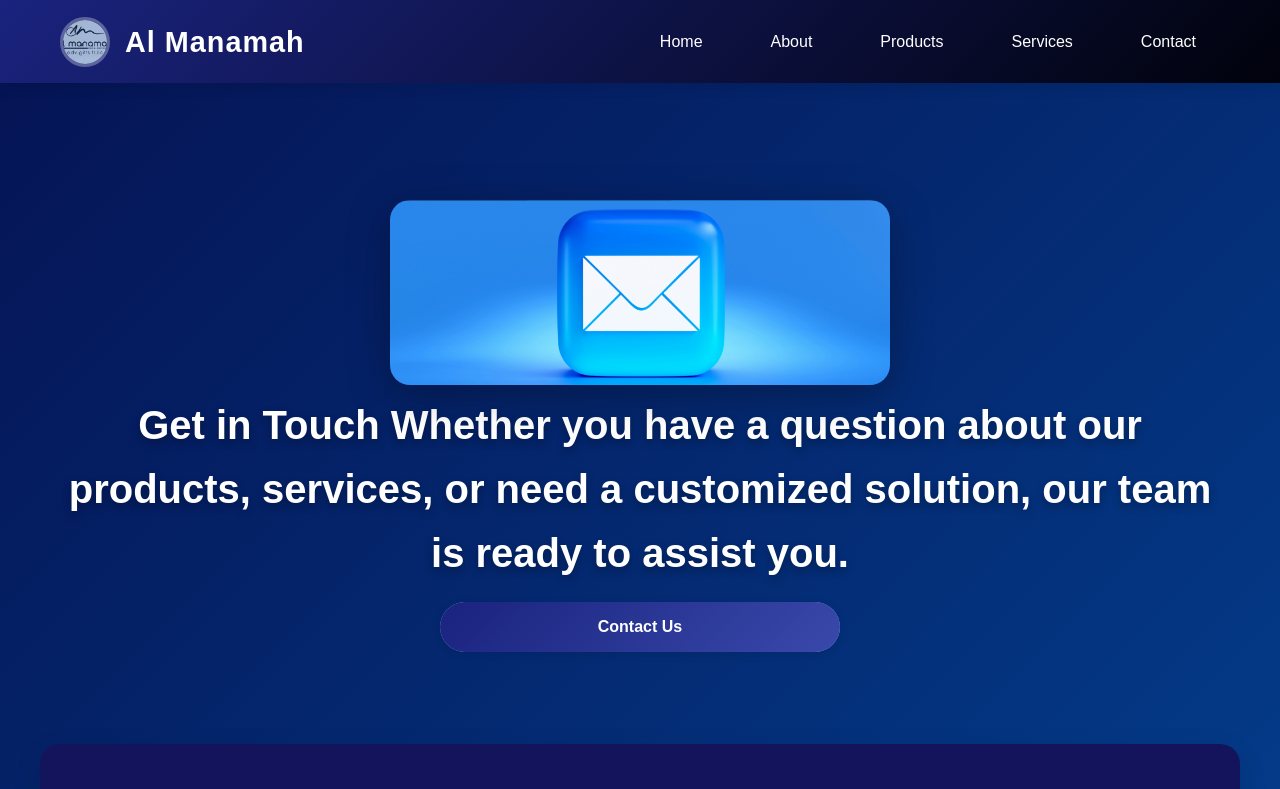
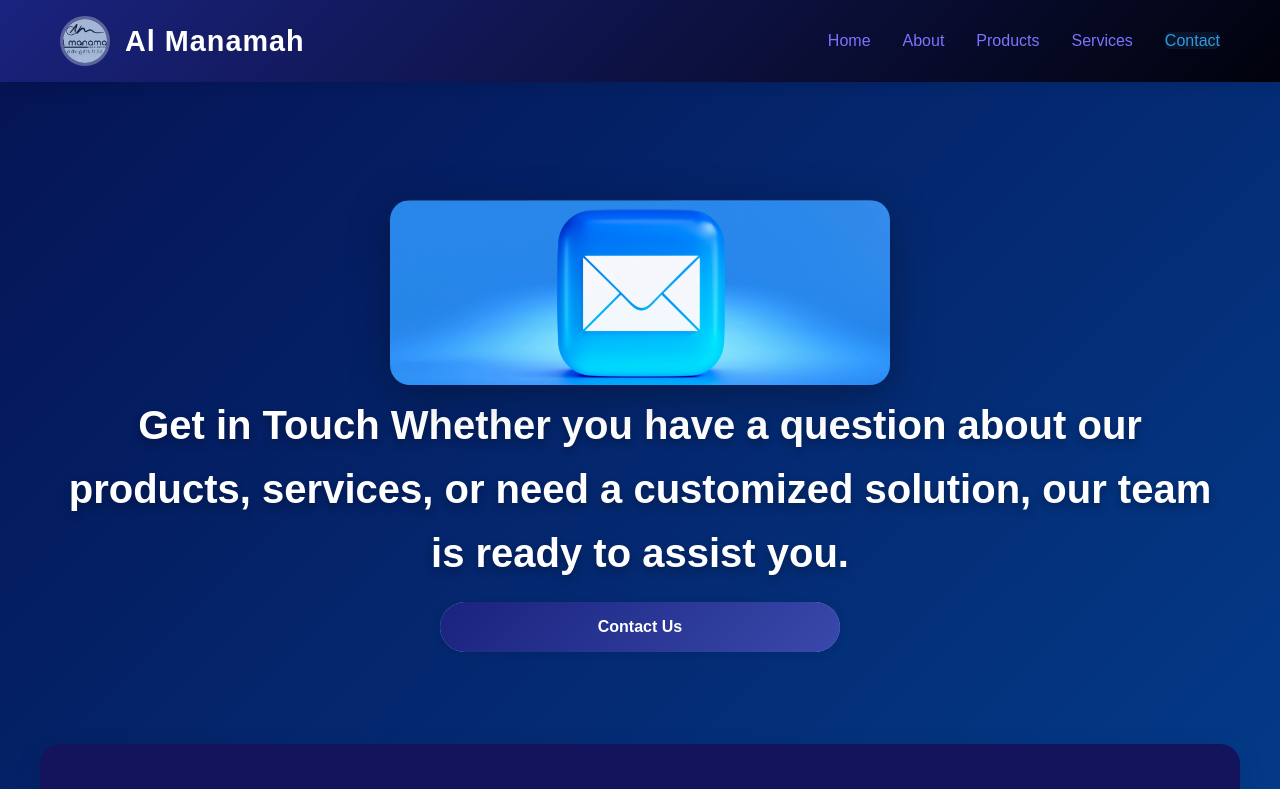
Before and after one commit to GianKey247/CIC_AlManamah_Fixed, a plain HTML site: page contacts.html in a window 1280 px wide. Shown: the top 789 px of the page. Drawn offline with Linux system fonts and the light colour scheme.

Commit message:
refactor(ui): update navbar links styling and structure

```diff
--- a/CSS/about.css
+++ b/CSS/about.css
@@ -28,6 +28,14 @@ body {
     z-index: 1000;
     box-shadow: 0 2px 10px rgba(0,0,0,0.1);
     transition: all 0.3s ease;
+}
+
+.nav-links a:hover,.nav-links a.active {
+    background: rgba(129, 98, 255, 0.758);;
+}
+
+.nav-links a {
+    color: white;
 }
 
 .nav-container {
@@ -74,42 +82,6 @@ body {
     font-weight: bold;
     text-shadow: 2px 2px 4px rgba(0,0,0,0.3);
 }
-
-.nav-links {
-    display: flex;
-    gap: 2rem;
-}
-
-.nav-links a {
-    color: white;
-    text-decoration: none;
-    padding: 0.5rem 1rem;
-    border-radius: 25px;
-    transition: all 0.3s ease;
-    position: relative;
-    overflow: hidden;
-}
-
-.nav-links a::before {
-    content: '';
-    position: absolute;
-    top: 0;
-    left: -100%;
-    width: 100%;
-    height: 100%;
-    background: linear-gradient(90deg, transparent, rgba(255,255,255,0.2), transparent);
-    transition: left 0.5s;
-}
-
-.nav-links a:hover::before {
-    left: 100%;
-}
-
-.nav-links a:hover, .nav-links a.active {
-    background: rgba(129, 98, 255, 0.758);
-    transform: translateY(-2px);
-}
-
 
 
 /* Hero Section */
--- a/CSS/contacts.css
+++ b/CSS/contacts.css
@@ -63,26 +63,13 @@ body {
     letter-spacing: 1px;
 }
 
-.nav-links {
-    display: flex;
-    gap: 2rem;
-    align-items: center;
+.nav-links a:hover,.nav-links a.active {
+    color: #3498db;
+    background: rgba(52, 152, 219, 0.1);
 }
 
-.nav-button {
-    color: white;
-    text-decoration: none;
-    padding: 0.8rem 1.5rem;
-    border-radius: 25px;
-    transition: all 0.3s ease;
-    font-weight: 500;
-    position: relative;
-    overflow: hidden;
-}
-
-.nav-button:hover {
-    background: rgba(96, 112, 255, 0.667);
-    transform: translateY(-2px);
+.nav-links a {
+    color: #7c73ff;
 }
 
 /* Hero Section */
@@ -339,11 +326,6 @@ footer {
 /* Responsive Design */
 @media (max-width: 768px) {
 
-    .nav-button {
-        margin: 0.5rem 0;
-        border-radius: 0;
-    }
-
     .hero-content {
         flex-direction: column;
         gap: 2rem;
--- a/CSS/home.css
+++ b/CSS/home.css
@@ -75,41 +75,48 @@ body {
   background-clip: text;
 }
 
-.nav-links {
-  display: flex;
-  list-style: none;
-  gap: 2rem;
-  align-items: center;
+/*.nav-links {*/
+/*  display: flex;*/
+/*  list-style: none;*/
+/*  gap: 2rem;*/
+/*  align-items: center;*/
+/*}*/
+
+/*.nav-links a {*/
+/*  text-decoration: none;*/
+/*  color: #7c73ff;*/
+/*  font-weight: 500;*/
+/*  transition: all 0.3s ease;*/
+/*  position: relative;*/
+/*}*/
+
+/*.nav-links a::after {*/
+/*  content: '';*/
+/*  position: absolute;*/
+/*  bottom: -5px;*/
+/*  left: 0;*/
+/*  width: 0;*/
+/*  height: 2px;*/
+/*  background: linear-gradient(135deg, #264bee 0%, #240ae9 100%);*/
+/*  transition: width 0.3s ease;*/
+/*}*/
+
+/*.nav-links a:hover::after {*/
+/*  width: 100%;*/
+/*}*/
+
+/*.nav-links a:hover {*/
+/*  color: #667eea;*/
+/*}*/
+
+.nav-links a:hover,.nav-links a.active {
+  color: #3498db;
+  background: rgba(52, 152, 219, 0.1);
 }
 
 .nav-links a {
-  text-decoration: none;
   color: #7c73ff;
-  font-weight: 500;
-  transition: all 0.3s ease;
-  position: relative;
 }
-
-.nav-links a::after {
-  content: '';
-  position: absolute;
-  bottom: -5px;
-  left: 0;
-  width: 0;
-  height: 2px;
-  background: linear-gradient(135deg, #264bee 0%, #240ae9 100%);
-  transition: width 0.3s ease;
-}
-
-.nav-links a:hover::after {
-  width: 100%;
-}
-
-.nav-links a:hover {
-  color: #667eea;
-}
-
-
 /* Hero Section */
 .hero {
   position: relative;
--- a/CSS/products.css
+++ b/CSS/products.css
@@ -75,40 +75,13 @@ img, video {
   box-shadow: 0 4px 12px rgba(120, 183, 255, 0.3);
 }
 
-.nav-links {
-  display: flex;
-  gap: 20px;
-  transition: all 0.3s ease;
+.nav-links a:hover,.nav-links a.active {
+  color: #3498db;
+  background: rgba(52, 152, 219, 0.1);
 }
 
-.nav-button {
-  padding: 12px 20px;
-  background: linear-gradient(45deg, #343f70, #4f5d94);
-  border-radius: 8px;
-  transition: all 0.3s ease;
-  position: relative;
-  overflow: hidden;
-}
-
-.nav-button::before {
-  content: '';
-  position: absolute;
-  top: 0;
-  left: -100%;
-  width: 100%;
-  height: 100%;
-  background: linear-gradient(90deg, transparent, rgba(255, 255, 255, 0.1), transparent);
-  transition: left 0.5s ease;
-}
-
-.nav-button:hover::before {
-  left: 100%;
-}
-
-.nav-button:hover {
-  background: linear-gradient(45deg, #4f5d94, #6b7bb8);
-  transform: translateY(-2px);
-  box-shadow: 0 4px 12px rgba(120, 183, 255, 0.2);
+.nav-links a {
+  color: #7c73ff;
 }
 
 .burger {
--- a/CSS/services.css
+++ b/CSS/services.css
@@ -56,21 +56,9 @@ body {
     color: #d4eaff;
 }
 
-.nav-links {
-    display: flex;
-    list-style: none;
-    gap: 2rem;
-    margin: 0;
-    padding: 0;
-}
 
 .nav-links a {
-    text-decoration: none;
     color: #abd8fe;
-    font-weight: 500;
-    transition: all 0.3s ease;
-    padding: 0.5rem 1rem;
-    border-radius: 5px;
 }
 
 .nav-links a:hover,
@@ -154,7 +142,6 @@ body {
 }
 
 .services-grid {
-    background-color:hsl(from color h s l);
     display: grid;
     grid-template-columns: repeat(auto-fit, minmax(350px, 1fr));
     gap: 40px;
@@ -313,22 +300,6 @@ body {
     color: #709dff;
 }
 
-/* Mobile Navigation */
-@media (max-width: 768px) {
-
-    .nav-links li {
-        margin: 1rem 0;
-    }
-
-    .nav-links a {
-        font-size: 1.2rem;
-        padding: 1rem 2rem;
-        display: block;
-        width: 100%;
-        text-align: center;
-    }
-}
-
 /* Responsive Design */
 @media (max-width: 768px) {
     .header {
--- a/CSS/utility.css
+++ b/CSS/utility.css
@@ -18,8 +18,15 @@
 
 .nav-links {
     display: flex;
-    gap: 20px;
-    transition: all 0.3s ease;
+    list-style: none;
+    gap: 2rem;
+    margin: 0;
+    padding: 0;
+}
+.nav-links a {
+    text-decoration: none;
+    font-weight: 500;
+    border-radius: 5px;
 }
 
 @media (max-width: 768px) {
@@ -50,25 +57,14 @@
         opacity: 1;
         visibility: visible;
     }
+    .nav-links a {
+        font-size: 1.2rem;
+        padding: 1rem 2rem;
+        display: block;
+        width: 100%;
+        text-align: center;
+    }
 
-    /*.nav-button {*/
-    /*    padding: 12px 20px;*/
-    /*    background: linear-gradient(45deg, #343f70, #4f5d94);*/
-    /*    border-radius: 8px;*/
-    /*    transition: all 0.3s ease;*/
-    /*    position: relative;*/
-    /*    overflow: hidden;*/
-    /*}*/
 
-    /*.nav-button::before {*/
-    /*    content: '';*/
-    /*    position: absolute;*/
-    /*    top: 0;*/
-    /*    left: -100%;*/
-    /*    width: 100%;*/
-    /*    height: 100%;*/
-    /*    background: linear-gradient(90deg, transparent, rgba(255, 255, 255, 0.1), transparent);*/
-    /*    transition: left 0.5s ease;*/
-    /*}*/
 
 }
--- a/contacts.html
+++ b/contacts.html
@@ -20,13 +20,13 @@
                 <div class="logo-text">Al Manamah</div>
             </a>
             <div class="burger" onclick="toggleMenu()">☰</div>
-            <div class="nav-links" id="navLinks">
-                <a href="index.html" class="nav-button">Home</a>
-                <a href="about.html" class="nav-button">About</a>
-                <a href="products.html" class="nav-button">Products</a>
-                <a href="services.html" class="nav-button">Services</a>
-                <a href="contacts.html" class="nav-button">Contact</a>
-            </div>
+            <ul class="nav-links" id="navLinks">
+                <li><a href="index.html">Home</a></li>
+                <li><a href="about.html">About</a></li>
+                <li><a href="products.html">Products</a></li>
+                <li><a href="services.html">Services</a></li>
+                <li><a href="contacts.html" class="active">Contact</a></li>
+            </ul>
         </div>
     </nav>
 
```
Also changed, not shown: about.html (+8 -7 lines), index.html (+6 -6 lines), products.html (+7 -7 lines).
